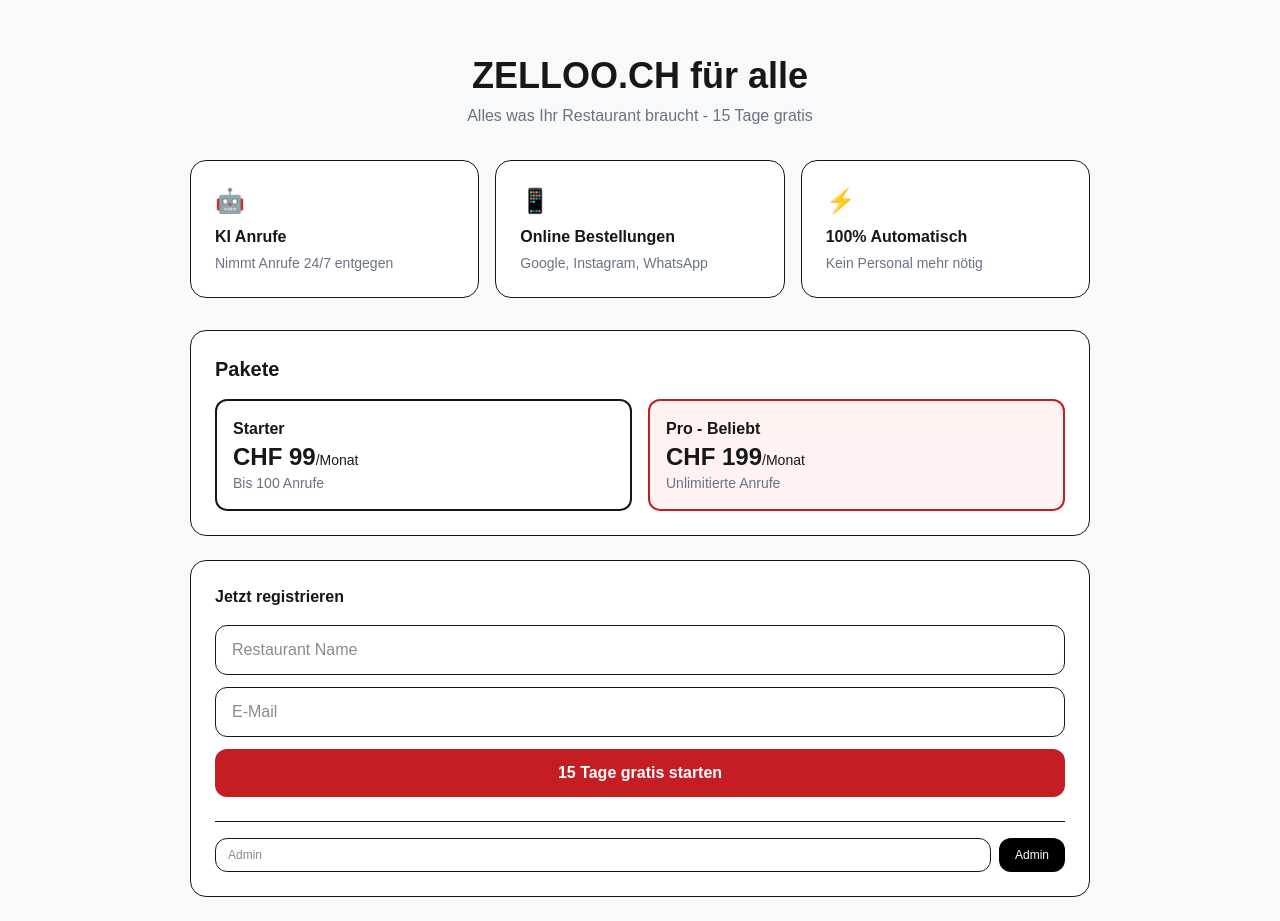
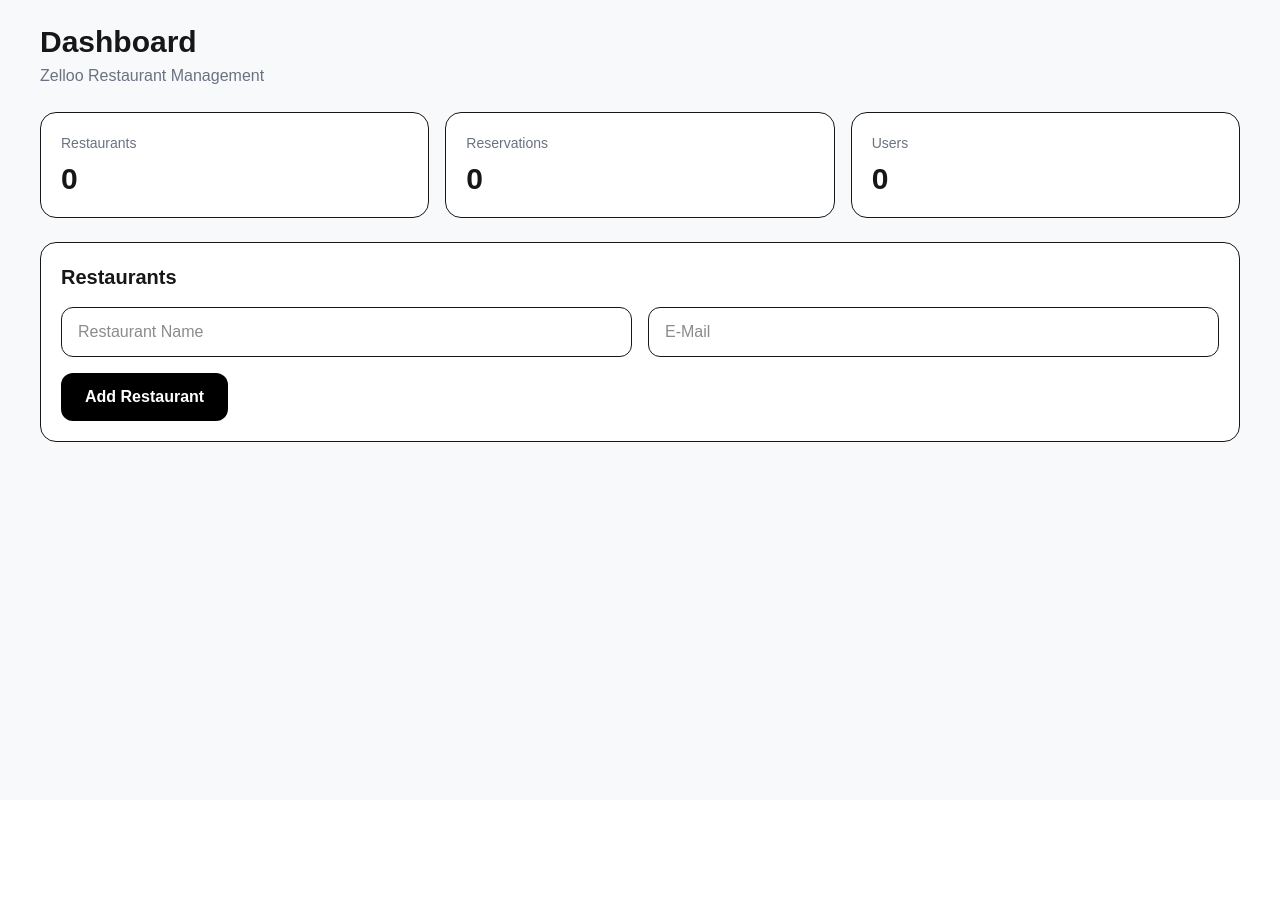
Before and after one commit to ahmedismailch-alt/zelloo, a Next.js app: page /dashboard in a window 1280 px wide. After the commit the page ends 800 px from the top, so only its background shows below. Built offline with nearby package versions, Linux system fonts and the light colour scheme.

Commit message:
Update page.tsx

```diff
--- a/app/dashboard/page.tsx
+++ b/app/dashboard/page.tsx
@@ -1,60 +1,54 @@
-"use client"
-import { useState } from "react"
+export default function Dashboard() {
+  return (
+    <main className="min-h-screen bg-[#f8f9fb] p-6">
+      <div className="max-w-[1200px] mx-auto">
+        <div className="mb-6">
+          <h1 className="text-3xl font-black">Dashboard</h1>
+          <p className="text-gray-500 mt-1">
+            Zelloo Restaurant Management
+          </p>
+        </div>
 
-export default function Dashboard() {
-  const [auth, setAuth] = useState(false)
-  const [pass, setPass] = useState("")
-
-  if (!auth) {
-    return (
-      <div className="min-h-screen bg-[#f8f9fb] p-6">
-        <div className="max-w-[900px] mx-auto">
-          <div className="text-center py-8">
-            <h1 className="font-black text-4xl">ZELLOO.CH für alle</h1>
-            <p className="text-gray-500 mt-2">Alles was Ihr Restaurant braucht - 15 Tage gratis</p>
+        <div className="grid grid-cols-1 md:grid-cols-3 gap-4 mb-6">
+          <div className="bg-white rounded-2xl p-5 border">
+            <p className="text-gray-500 text-sm">Restaurants</p>
+            <p className="text-3xl font-black mt-2">0</p>
           </div>
 
-          <div className="grid md:grid-cols-3 gap-4 mb-8">
-            <div className="bg-white rounded-2xl p-6 border"><div className="text-2xl mb-2">🤖</div><h3 className="font-bold">KI Anrufe</h3><p className="text-sm text-gray-500 mt-1">Nimmt Anrufe 24/7 entgegen</p></div>
-            <div className="bg-white rounded-2xl p-6 border"><div className="text-2xl mb-2">📱</div><h3 className="font-bold">Online Bestellungen</h3><p className="text-sm text-gray-500 mt-1">Google, Instagram, WhatsApp</p></div>
-            <div className="bg-white rounded-2xl p-6 border"><div className="text-2xl mb-2">⚡</div><h3 className="font-bold">100% Automatisch</h3><p className="text-sm text-gray-500 mt-1">Kein Personal mehr nötig</p></div>
+          <div className="bg-white rounded-2xl p-5 border">
+            <p className="text-gray-500 text-sm">Reservations</p>
+            <p className="text-3xl font-black mt-2">0</p>
           </div>
 
-          <div className="bg-white rounded-2xl border p-6 mb-6">
-            <h2 className="font-black text-xl mb-4">Pakete</h2>
-            <div className="grid md:grid-cols-2 gap-4">
-              <div className="border-2 rounded-xl p-4"><div className="font-bold">Starter</div><div className="text-2xl font-black">CHF 99<span className="text-sm font-normal">/Monat</span></div><div className="text-sm text-gray-500">Bis 100 Anrufe</div></div>
-              <div className="border-2 border-[#c41e24] rounded-xl p-4 bg-red-50"><div className="font-bold">Pro - Beliebt</div><div className="text-2xl font-black">CHF 199<span className="text-sm font-normal">/Monat</span></div><div className="text-sm text-gray-500">Unlimitierte Anrufe</div></div>
-            </div>
+          <div className="bg-white rounded-2xl p-5 border">
+            <p className="text-gray-500 text-sm">Users</p>
+            <p className="text-3xl font-black mt-2">0</p>
+          </div>
+        </div>
+
+        <div className="bg-white rounded-2xl p-5 border">
+          <h2 className="text-xl font-bold mb-4">
+            Restaurants
+          </h2>
+
+          <div className="grid grid-cols-1 md:grid-cols-2 gap-4">
+            <input
+              placeholder="Restaurant Name"
+              className="border rounded-xl px-4 py-3"
+            />
+
+            <input
+              type="email"
+              placeholder="E-Mail"
+              className="border rounded-xl px-4 py-3"
+            />
           </div>
 
-          <div className="bg-white rounded-2xl border p-6">
-            <h2 className="font-bold mb-4">Jetzt registrieren</h2>
-            <input placeholder="Restaurant Name" className="w-full border rounded-xl px-4 py-3 mb-3" />
-            <input placeholder="E-Mail" className="w-full border rounded-xl px-4 py-3 mb-3" />
-            <button className="w-full bg-[#c41e24] text-white font-bold py-3 rounded-xl">15 Tage gratis starten</button>
-
-            <div className="mt-6 pt-4 border-t flex gap-2">
-              <input type="password" value={pass} onChange={e=>setPass(e.target.value)} placeholder="Admin" className="flex-1 border rounded-xl px-3 py-2 text-xs" />
-              <button onClick={()=>{if(pass==="zelloo123"){setAuth(true)}else{alert("Falsch!")}} } className="text-xs bg-black text-white px-4 rounded-xl">Admin</button>
-            </div>
-          </div>
+          <button className="mt-4 bg-black text-white rounded-xl px-6 py-3 font-bold">
+            Add Restaurant
+          </button>
         </div>
       </div>
-    )
-  }
-
-  return (
-    <div className="min-h-screen bg-[#f8f9fb] p-6">
-      <div className="max-w-[1200px] mx-auto">
-        <div className="flex justify-between mb-6"><h1 className="font-black text-2xl">PRIVAT - Nur für dich</h1><button onClick={()=>setAuth(false)} className="border px-4 py-2 rounded-full text-sm">Logout</button></div>
-        <div className="grid grid-cols-2 md:grid-cols-4 gap-4 mb-6">
-          <div className="bg-white rounded-2xl p-5 border"><div className="text-xs text-gray-500">Umsatz Heute</div><div className="text-3xl font-black">CHF 5,820</div><div className="text-[10px] text-red-500 mt-1">PRIVAT</div></div>
-          <div className="bg-white rounded-2xl p-5 border"><div className="text-xs text-gray-500">Gewinn</div><div className="text-3xl font-black">CHF 3,120</div><div className="text-[10px] text-red-500 mt-1">PRIVAT</div></div>
-          <div className="bg-white rounded-2xl p-5 border"><div className="text-xs text-gray-500">Anrufe</div><div className="text-3xl font-black">47</div></div>
-          <div className="bg-black text-white rounded-2xl p-5"><div className="text-xs">Aktive Restaurants</div><div className="text-3xl font-black">12</div></div>
-        </div>
-      </div>
-    </div>
+    </main>
   )
 }
```
